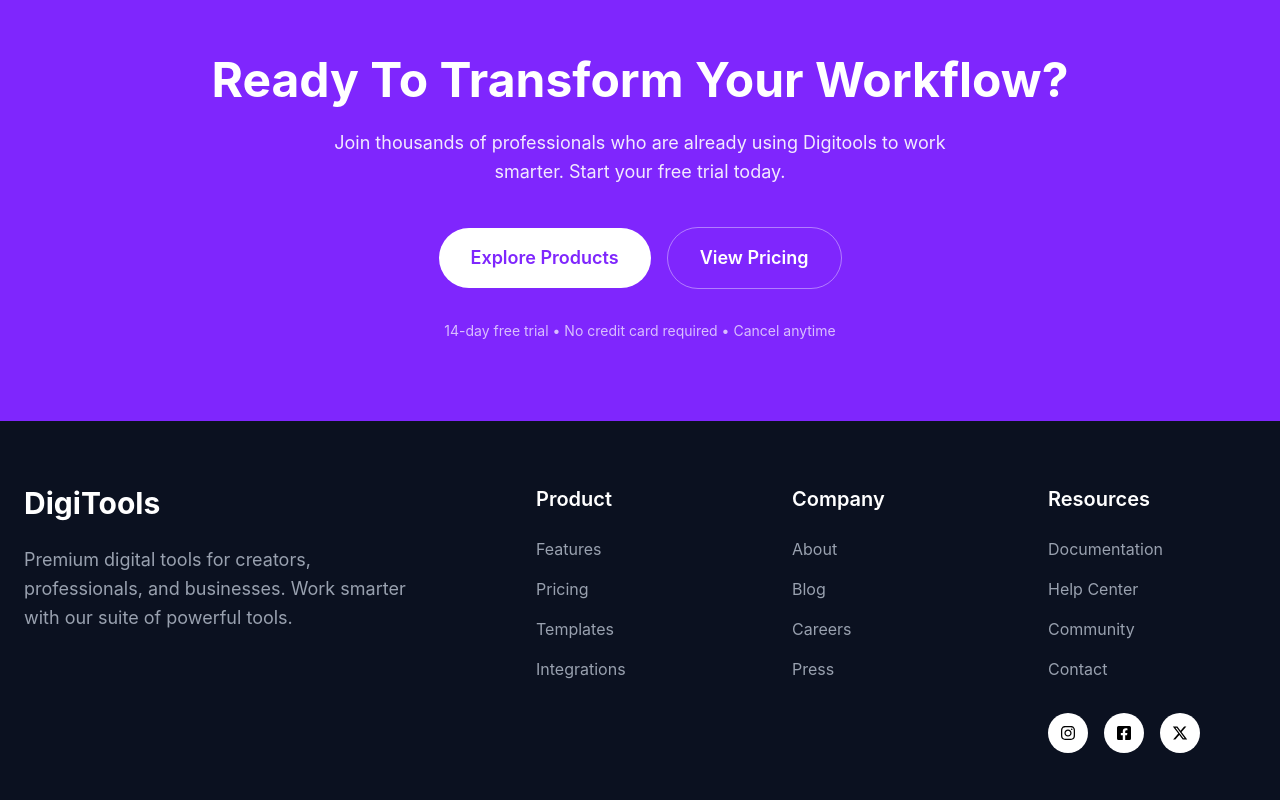
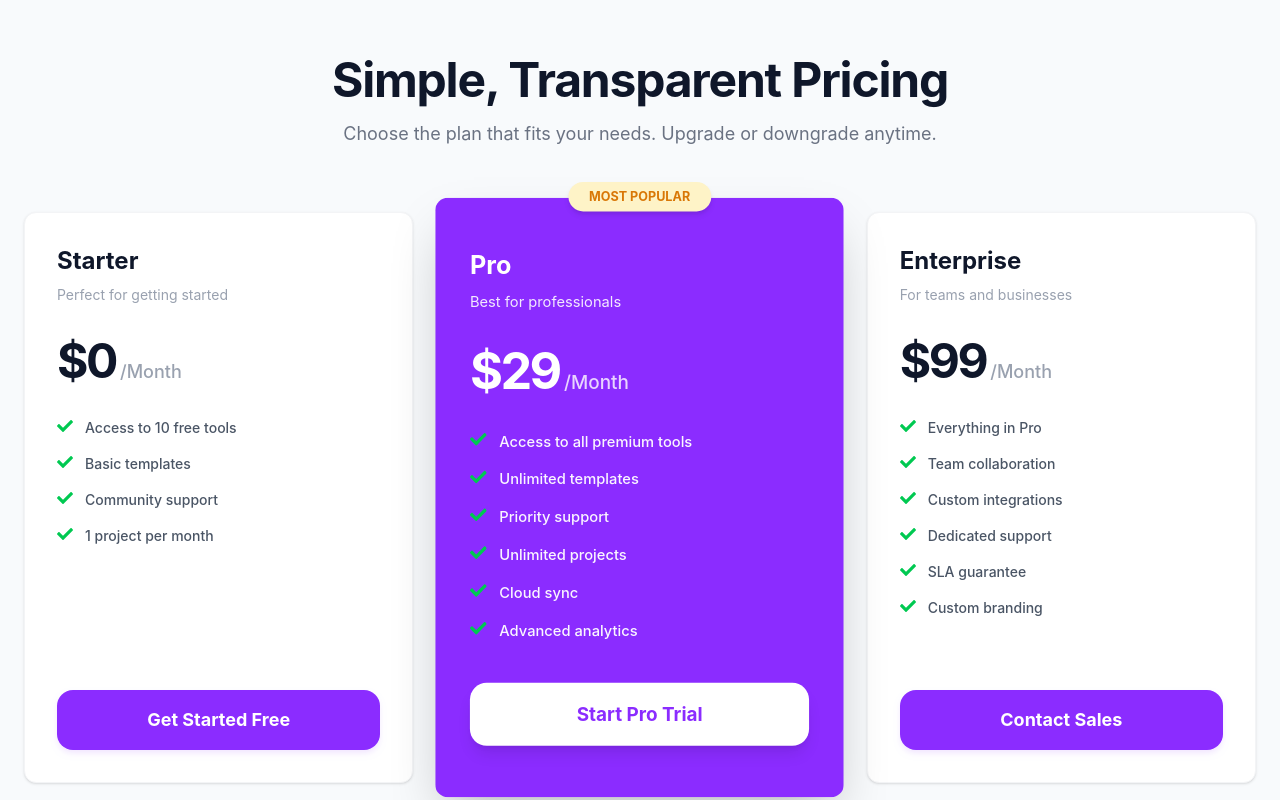
Before and after one commit to Haolader91/Assignment-Six, a React (Vite) app: page / in a window 1280 px wide. Shown: the part 3500-4300 px from the top of the page. Built offline with nearby package versions, Linux system fonts and the light colour scheme.

Commit message:
pricing section

```diff
--- /dev/null
+++ b/public/Pricing.json
@@ -0,0 +1,45 @@
+[
+  {
+    "name": "Starter",
+    "price": "$0",
+    "description": "Perfect for getting started",
+    "features": [
+      "Access to 10 free tools",
+      "Basic templates",
+      "Community support",
+      "1 project per month"
+    ],
+    "buttonText": "Get Started Free",
+    "isPopular": false
+  },
+  {
+    "name": "Pro",
+    "price": "$29",
+    "description": "Best for professionals",
+    "features": [
+      "Access to all premium tools",
+      "Unlimited templates",
+      "Priority support",
+      "Unlimited projects",
+      "Cloud sync",
+      "Advanced analytics"
+    ],
+    "buttonText": "Start Pro Trial",
+    "isPopular": true
+  },
+  {
+    "name": "Enterprise",
+    "price": "$99",
+    "description": "For teams and businesses",
+    "features": [
+      "Everything in Pro",
+      "Team collaboration",
+      "Custom integrations",
+      "Dedicated support",
+      "SLA guarantee",
+      "Custom branding"
+    ],
+    "buttonText": "Contact Sales",
+    "isPopular": false
+  }
+]
--- a/src/App.jsx
+++ b/src/App.jsx
@@ -8,6 +8,7 @@ import Card from "./components/MainBody/Card/Card";
 import GetStart from "./components/MainBody/GetStart/GetStart";
 import Ready from "./components/MainBody/Ready/Ready";
 import Footer from "./components/Footer/Footer";
+import Pricing from "./components/MainBody/Pricing/Pricing";
 
 function App() {
   return (
@@ -25,6 +26,7 @@ function App() {
           <Rating></Rating>
           <Card></Card>
           <GetStart></GetStart>
+          <Pricing></Pricing>
 
           <Ready></Ready>
         </section>
--- /dev/null
+++ b/src/components/MainBody/Pricing/Pricing.jsx
@@ -0,0 +1,30 @@
+import React, { Suspense } from "react";
+import PricingCard from "./PricingCard/PricingCard";
+const pricingCardPromise = fetch("/public/Pricing.json").then((res) =>
+  res.json(),
+);
+const Pricing = () => {
+  return (
+    <section className="py-20 px-6 bg-slate-50 font-sans">
+      <div className="text-center mb-16">
+        <h2 className="text-4xl md:text-5xl font-bold text-[#0F172A] mb-4 tracking-tight">
+          Simple, Transparent Pricing
+        </h2>
+        <p className="text-gray-500 text-lg max-w-2xl mx-auto">
+          Choose the plan that fits your needs. Upgrade or downgrade anytime.
+        </p>
+      </div>
+      {
+        <Suspense
+          fallback={
+            <span className="loading loading-spinner text-primary"></span>
+          }
+        >
+          <PricingCard pricingCardPromise={pricingCardPromise}></PricingCard>
+        </Suspense>
+      }
+    </section>
+  );
+};
+
+export default Pricing;
--- /dev/null
+++ b/src/components/MainBody/Pricing/PricingCard/PricingCard.jsx
@@ -0,0 +1,75 @@
+import React, { use } from "react";
+import { FaCheck } from "react-icons/fa";
+
+const PricingCard = ({ pricingCardPromise }) => {
+  const pricingCardLoad = use(pricingCardPromise);
+  console.log(pricingCardLoad);
+
+  return (
+    <div className="grid grid-cols-1 md:grid-cols-2 lg:grid-cols-3 gap-8 items-stretch container mx-auto">
+      {pricingCardLoad.map((pricingData, index) => {
+        return (
+          <div
+            key={index}
+            className={`relative p-8 rounded-xl border duration-500 flex flex-col ${
+              pricingData.isPopular
+                ? "bg-[#8B2CFF] text-white border-transparent shadow-2xl scale-105 z-10 py-12"
+                : "bg-white text-[#0F172A] border-gray-100 shadow-sm hover:shadow-xl hover:-translate-y-2"
+            }`}
+          >
+            {pricingData.isPopular && (
+              <div className="absolute -top-4 left-1/2 -translate-x-1/2 bg-[#FEF3C7] text-[#D97706] text-xs font-bold px-5 py-1.5 rounded-full uppercase shadow-md">
+                Most Popular
+              </div>
+            )}
+
+            <div className="mb-8">
+              <h3 className="text-2xl font-bold mb-2">{pricingData.name}</h3>
+              <p
+                className={`text-sm ${pricingData.isPopular ? "text-purple-100" : "text-gray-400"}`}
+              >
+                {pricingData.description}
+              </p>
+            </div>
+
+            <div className="flex items-baseline gap-1 mb-8">
+              <span className="text-5xl font-bold tracking-tighter">
+                {pricingData.price}
+              </span>
+              <span
+                className={`text-lg font-medium ${pricingData.isPopular ? "text-purple-200" : "text-gray-400"}`}
+              >
+                /Month
+              </span>
+            </div>
+
+            <ul className="space-y-4 mb-10 grow">
+              {pricingData.features.map((feature, idx) => (
+                <li key={idx} className="flex items-start gap-3">
+                  <FaCheck className="text-green-500" />
+                  <span
+                    className={`text-sm font-medium ${pricingData.isPopular ? "text-purple-50" : "text-gray-600"}`}
+                  >
+                    {feature}
+                  </span>
+                </li>
+              ))}
+            </ul>
+
+            <button
+              className={`w-full py-4 rounded-2xl font-bold text-lg transition-all active:scale-95 ${
+                pricingData.isPopular
+                  ? "bg-white text-[#8B2CFF] hover:bg-gray-100 shadow-lg"
+                  : "bg-[#8B2CFF] text-white hover:bg-[#7A1EEB] shadow-md shadow-purple-100"
+              }`}
+            >
+              {pricingData.buttonText}
+            </button>
+          </div>
+        );
+      })}
+    </div>
+  );
+};
+
+export default PricingCard;
```
